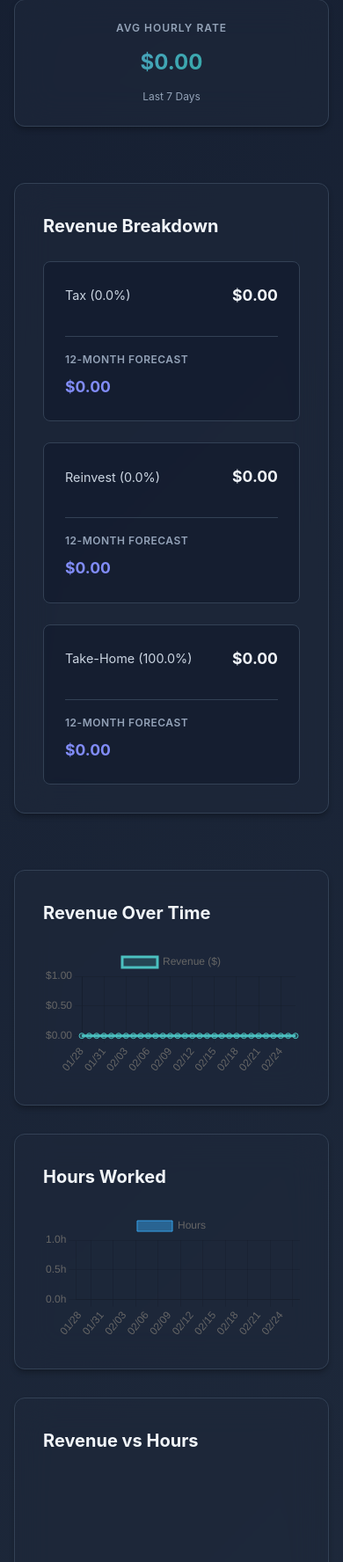
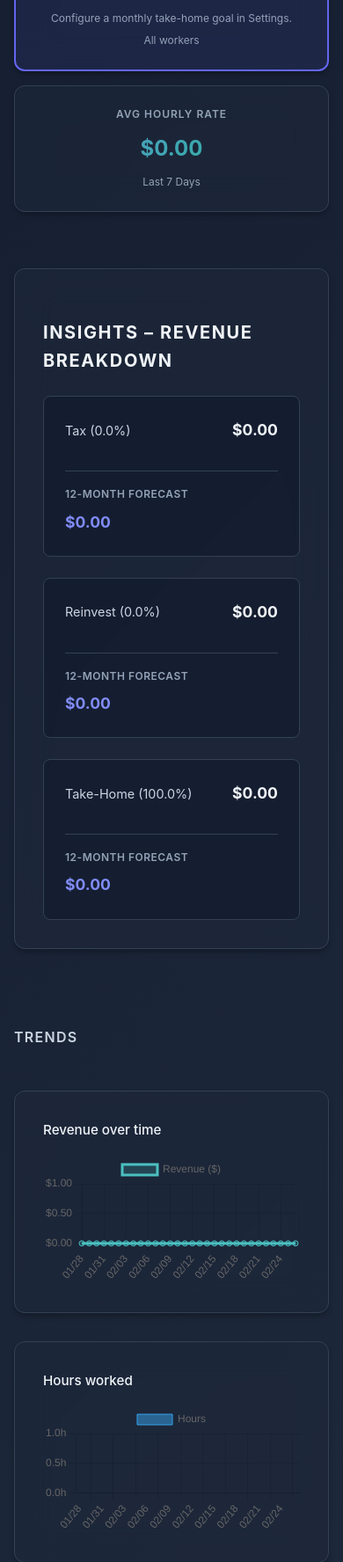
Before and after one commit to 51773ELLIS/mwcdash, a Flask app: page /dashboard in a window 390 px wide; the page is wider, and only the part inside the window is pictured. Shown: the part 2232-4008 px from the top of that part at 88% size. Run offline with Flask 3, Linux system fonts and the light colour scheme; the visitor is signed in with stand-in values (Sample User, id 1); data comes from the database, SQL or seed files in the repository; data that the repository does not hold is empty; parts of the project's set-up code (start-up, migrations or seed data) failed here and were passed over.

Commit message:
Refine dashboard sections and card styling for mobile

```diff
--- a/static/style.css
+++ b/static/style.css
@@ -290,11 +290,12 @@
 }
 
 .hero-card {
-    background: rgba(15, 23, 42, 0.7);
+    background: linear-gradient(135deg, rgba(15, 23, 42, 0.9), rgba(30, 64, 175, 0.7));
     border-radius: var(--border-radius);
     padding: var(--spacing-sm);
-    border: 1px solid var(--border-color);
-    box-shadow: var(--shadow-sm);
+    border: 1px solid rgba(59, 130, 246, 0.4);
+    box-shadow: var(--shadow);
+    transition: var(--transition-fast);
 }
 
 .hero-card h3 {
@@ -311,6 +312,22 @@
 .hero-card small {
     font-size: 0.75rem;
     color: var(--text-secondary);
+}
+
+.hero-card:hover,
+.hero-card:active {
+    transform: translateY(-2px) scale(1.01);
+    box-shadow: var(--shadow-lg);
+}
+
+/* Section headings */
+.section-heading {
+    margin: var(--spacing-md) 0 var(--spacing-sm);
+    font-size: 1rem;
+    font-weight: 600;
+    color: var(--text-secondary);
+    text-transform: uppercase;
+    letter-spacing: 0.08em;
 }
 
 /* Stat cards grid */
@@ -326,6 +343,7 @@
     padding: var(--spacing-sm);
     border: 1px solid var(--border-color);
     box-shadow: var(--shadow-sm);
+    transition: var(--transition-fast);
 }
 
 .stat-card h3 {
@@ -342,6 +360,12 @@
 .stat-card small {
     font-size: 0.75rem;
     color: var(--text-secondary);
+}
+
+.stat-card:hover,
+.stat-card:active {
+    transform: translateY(-1px) scale(1.005);
+    box-shadow: var(--shadow);
 }
 
 .stat-card-highlight {
@@ -394,6 +418,12 @@
     padding: var(--spacing-md);
     border: 1px solid var(--border-color);
     box-shadow: var(--shadow);
+}
+
+.chart-heading {
+    font-size: 0.95rem;
+    font-weight: 500;
+    margin-bottom: var(--spacing-sm);
 }
 
 .chart-container canvas {
--- a/templates/dashboard.html
+++ b/templates/dashboard.html
@@ -81,6 +81,7 @@
         </div>
     </div>
 
+    <h3 class="section-heading">Overview</h3>
     <div class="stats-grid">
         <div class="stat-card">
             <h3>Total Revenue</h3>
@@ -208,7 +209,7 @@
     <!-- Goals & Targets Section -->
     {% if (settings.daily_revenue_goal|default(0) > 0) or (settings.monthly_revenue_goal|default(0) > 0) or (settings.monthly_take_home_goal|default(0) > 0) or (settings.profit_quota|default(0) > 0) or (settings.loss_quota|default(0) > 0) %}
     <div class="goals-section">
-        <h2>Goals & Targets</h2>
+        <h3 class="section-heading">Goals</h3>
 
         <div class="goals-grid">
             {% if settings.daily_revenue_goal|default(0) > 0 %}
@@ -344,7 +345,7 @@
     {% endif %}
 
     <div class="breakdown-section">
-        <h3>Revenue Breakdown</h3>
+        <h3 class="section-heading">Insights – Revenue Breakdown</h3>
         <div class="breakdown-grid">
             <div class="breakdown-item">
                 <div class="breakdown-main">
@@ -379,29 +380,31 @@
         </div>
     </div>
 
+    <h3 class="section-heading">Trends</h3>
     <div class="charts-section">
         <div class="chart-container">
-            <h3>Revenue Over Time</h3>
+            <h4 class="chart-heading">Revenue over time</h4>
             <canvas id="revenueChart"></canvas>
         </div>
         <div class="chart-container">
-            <h3>Hours Worked</h3>
+            <h4 class="chart-heading">Hours worked</h4>
             <canvas id="hoursChart"></canvas>
         </div>
         <div class="chart-container">
-            <h3>Revenue vs Hours</h3>
+            <h4 class="chart-heading">Revenue vs hours</h4>
             <canvas id="revenueHoursChart"></canvas>
         </div>
     </div>
 
     {% if worker_stats|length > 0 %}
+    <h3 class="section-heading">Worker insights</h3>
     <div class="charts-section">
         <div class="chart-container">
-            <h3>Revenue by Worker</h3>
+            <h4 class="chart-heading">Revenue by worker</h4>
             <canvas id="workerRevenueChart"></canvas>
         </div>
         <div class="chart-container">
-            <h3>Hours by Worker</h3>
+            <h4 class="chart-heading">Hours by worker</h4>
             <canvas id="workerHoursChart"></canvas>
         </div>
     </div>
```
